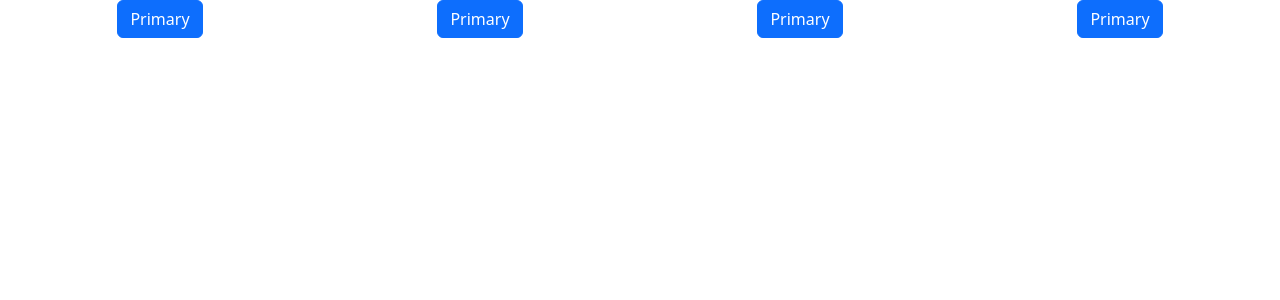
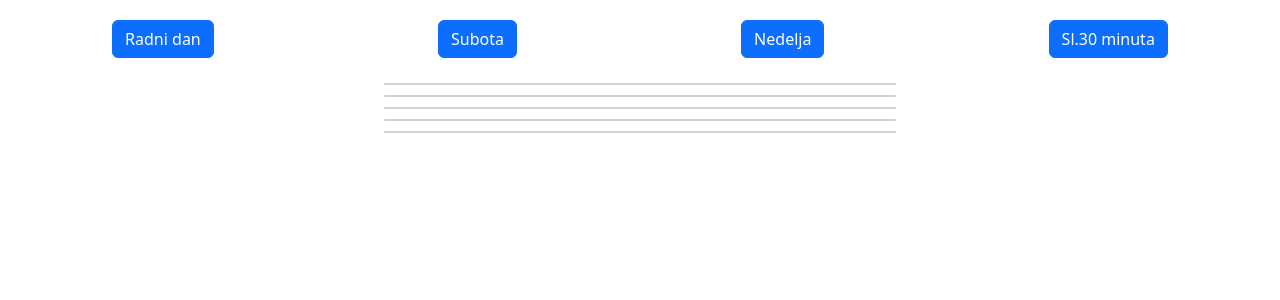
Before and after one commit to boris-boat/autobusi, an Angular app: page / in a window 1280 px wide. Shown: the top 300 px of the page. Built offline with nearby package versions, Linux system fonts and the light colour scheme.

Commit message:
radi filter

```diff
--- a/src/app/app.module.ts
+++ b/src/app/app.module.ts
@@ -3,14 +3,12 @@ import { BrowserModule } from '@angular/platform-browser';
 
 import { AppRoutingModule } from './app-routing.module';
 import { AppComponent } from './app.component';
-import { AutobusComponent } from './autobus/autobus.component';
 import { HomepageComponent } from './homepage/homepage.component';
 import { NgbModule } from '@ng-bootstrap/ng-bootstrap';
-
+import * as moment from 'moment';
 @NgModule({
   declarations: [
     AppComponent,
-    AutobusComponent,
     HomepageComponent
   ],
   imports: [
--- a/src/app/autobus/autobus.component.html
+++ /dev/null
@@ -1,2 +0,0 @@
-<p>autobus works!</p>
-{{test}}
--- a/src/app/autobus/autobus.component.ts
+++ /dev/null
@@ -1,16 +0,0 @@
-import { Component, OnInit, Input, Output, EventEmitter } from '@angular/core';
-
-@Component({
-  selector: 'app-autobus',
-  templateUrl: './autobus.component.html',
-  styleUrls: ['./autobus.component.scss']
-})
-export class AutobusComponent implements OnInit {
-  private outputText: string = "za sada nista"
-  constructor() { }
-  @Input() test: string = ""
-  @Output() output = new EventEmitter<string>();
-  ngOnInit(): void {
-    this.output.emit(this.outputText)
-  }
-}
--- a/src/app/homepage/homepage.component.html
+++ b/src/app/homepage/homepage.component.html
@@ -1,6 +1,32 @@
-<div class="button-wrapper">
-  <button type="button" class="btn btn-primary">Primary</button>
-  <button type="button" class="btn btn-primary">Primary</button>
-  <button type="button" class="btn btn-primary">Primary</button>
-  <button type="button" class="btn btn-primary">Primary</button>
+<div class="app-wrapper">
+  <div class="button-wrapper">
+    <button
+      type="button"
+      class="btn btn-primary"
+      (click)="setFilter('radniDan')"
+    >
+      Radni dan
+    </button>
+    <button type="button" class="btn btn-primary" (click)="setFilter('subota')">
+      Subota
+    </button>
+    <button
+      type="button"
+      class="btn btn-primary"
+      (click)="setFilter('nedelja')"
+    >
+      Nedelja
+    </button>
+    <button type="button" class="btn btn-primary" (click)="next30Mins()">Sl.30 minuta</button>
+  </div>
+  <div class="autobus card" *ngFor="let bus of autobusiZaDisplay">
+    <h3 *ngFor="let item of bus.focusDan" class="termin">
+      <p>
+        {{ bus.ime }}
+      </p>
+      <p>
+        {{ item }}
+      </p>
+    </h3>
+  </div>
 </div>
--- a/src/app/homepage/homepage.component.scss
+++ b/src/app/homepage/homepage.component.scss
@@ -2,4 +2,33 @@
   width: 100%;
   display: flex;
   justify-content: space-around;
+  margin-bottom: 20px;
 }
+.app-wrapper {
+  padding-top: 20px;
+  flex-direction: column;
+  display: flex;
+  justify-content: center;
+  align-items: center;
+}
+.autobus {
+  display: flex;
+  justify-content: center;
+  align-items: center;
+  width: 40%;
+  margin: 5px;
+  .termin {
+    width: 100%;
+    display: flex;
+    justify-content: space-around;
+    align-items: center;
+    p {
+      margin: 5px;
+    }
+  }
+}
+@media screen and (max-width: 450px) {
+  .autobus {
+    width: 80%;
+  }
+}
--- a/src/app/homepage/homepage.component.ts
+++ b/src/app/homepage/homepage.component.ts
@@ -1,4 +1,6 @@
 import { Component, OnInit } from '@angular/core';
+import { clippingParents } from '@popperjs/core';
+import * as moment from 'moment';
 import autobusi from "../timetable"
 
 @Component({
@@ -7,15 +9,31 @@ import autobusi from "../timetable"
   styleUrls: ['./homepage.component.scss']
 })
 export class HomepageComponent implements OnInit {
-
+  autobusiZaDisplay: any = []
+  filter: string = ""
   constructor() { }
 
   ngOnInit(): void {
-    console.log(autobusi);
+    this.autobusiZaDisplay = autobusi
   }
-  test: string = "testiramo input"
-  printaj(item: any) {
-    console.log(item);
+  setFilter(filter: string):void {
+    for (let i in this.autobusiZaDisplay) {
+      this.autobusiZaDisplay[i].focusDan = this.autobusiZaDisplay[i][filter]
+    }
+  }
+  next30Mins():void{
+    let datum = `${new Date().getMonth()+1}.${new Date().getDate()}.${new Date().getFullYear()}`
+    let current = moment(new Date())
+    console.log(current,moment(`${datum} 13:00`))
+    console.log(moment.duration(current.diff(moment(`${datum} 13:30`))).asMinutes())
+    for (let i in this.autobusiZaDisplay) {
+      let temp = this.autobusiZaDisplay[i].focusDan.filter((vreme:string) => {
+        let filter = moment.duration(current.diff(moment(`${datum} ${vreme}`))).asMinutes()
+       if (filter < 0 && filter > -30) return vreme
+      else return null
+      })
+        this.autobusiZaDisplay[i].focusDan = temp
+        }
+  }
 
-  }
 }
--- a/src/app/timetable.ts
+++ b/src/app/timetable.ts
@@ -17,10 +17,31 @@ let autobusi = [
     },
     {
         ime: "52", radniDan: ["06:25", "06:55", "07:30", "07:55", "08:40", "09:55", "10:10", "10:55", "11:10", "12:10",
-            "13:05", "16:30", "16:50", "14:25", "14:45", "15:05", "15:33", "16:35", "17:40", "18:55", "19:20", "20:35", "20:55", "21:40", "22:10", "22:40"], subota: [], nedelja: []
+            "13:05", "16:30", "16:50", "14:25", "14:45", "15:05", "15:33", "16:35", "17:40", "18:55", "19:20", "20:35", "20:55", "21:40", "22:10", "22:40"], subota: [
+                "05:30", "06:35", "09:00", "11:00", "13:05", "14:10", "15:15", "16:20", "17:25", "18:30", "19:35", "23:40",], nedelja: ["05:30", "06:35", "09:00", "11:00", "13:05", "14:10", "15:15", "16:20", "17:25", "18:30", "19:30",]
     },
-    { ime: "51A", radniDan: [], subota: [], nedelja: [] },
-    { ime: "51A", radniDan: [], subota: [], nedelja: [] },
-    { ime: "51A", radniDan: [], subota: [], nedelja: [] }];
+    {
+        ime: "53", radniDan: ["05:10", "06:20", "06:35", "06:55", "07:28", "08:00", "08:35", "10:30", "11:05",
+            "11:20", "12:30", "12:48", "13:57", "14:15", "14:40", "15:10", "15:30", "16:05", "17:00", "18:10", "18:20", "18:57", "19:20", "20:15", "20:55", "21:50"], subota: ["05:20", "06:10",
+                "07:35", "08:40", "09:50", "10:40", "12:35", "14:15", "14:40", "15:05", "15:30", "15:55", "17:00", "18:25", "20:55", "21:45"], nedelja: [
+                    "05:20", "06:15", "07:35", "08:40", "09:50", "10:40", "12:35", "14:15", "15:05", "15:55", "17:00", "18:25", "20:55", "21:45",]
+    },
+    {
+        ime: "54", radniDan: [
+            "05:00", "06:15", "06:53", "07:35", "09:15", "19:40", "10:15", "12:00", "12:25", "13:00", "13:15", "13:20", "14:10", "15:35", "16:25", "16:45", "17:35",], subota: [
+                "06:30", "07:20", "08:25", "09:30", "11:45", "17:20", "19:00"
+            ], nedelja: []
+    },
+    {
+        ime: "55", radniDan: [
+            "04:00", "04:50", "05:30", "05:40", "06:05", "06:40", "07:10", "07:45", "08:25", "08:50", "09:25", "09:50", "10:40", "11:10", "11:30", "11:55", "12:05", "12:45", "13:00", "13:35", "13:51",
+            "14:05", "14:15", "14:20", "14:35", "14:52", "15:40", "15:45", "16:10", "16:30", "16:50", "17:20", "17:45", "17:55", "18:25", "18:35", "18:55", "19:15", "19:30", "19:50", "20:05", "20:40",
+            "21:05", "22:15", "00:00",
+        ], subota: [
+            "04:50", "05:10", "05:55", "07:00", "08:10", "09:15", "10:20", "10:55", "11:30", "12:00", "12:50", "13:10", "13:40", "14:00", "14:50", "15:10", "16:10",
+            "16:30", "17:35", "18:10", "18:40", "19:30", "19:50", "20:05", "20:40", "21:10", "22:00", "00:00"
+        ], nedelja: ["04:50", "05:10", "05:55", "07:00", "08:10", "09:15", "10:20", "10:55", "11:30", "12:00", "12:50", "13:10", "13:40", "14:00", "14:50", "15:20", "16:10",
+            "16:30", "17:35", "18:10", "18:40", "19:35", "19:50", "20:05", "20:40", "21:10", "22:00", "00:00"]
+    }];
 
 export default autobusi;
```
Also changed, not shown: src/app/autobus/autobus.component.scss (deleted), 1 other file (tests, documents, lock files or other folders).
